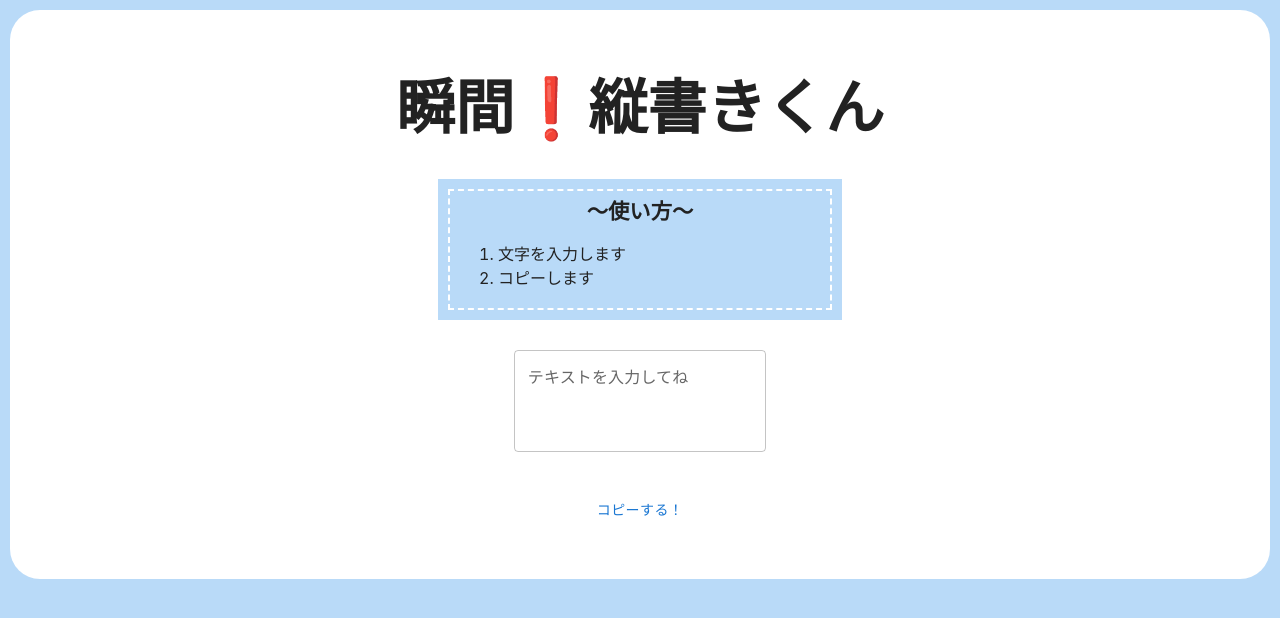
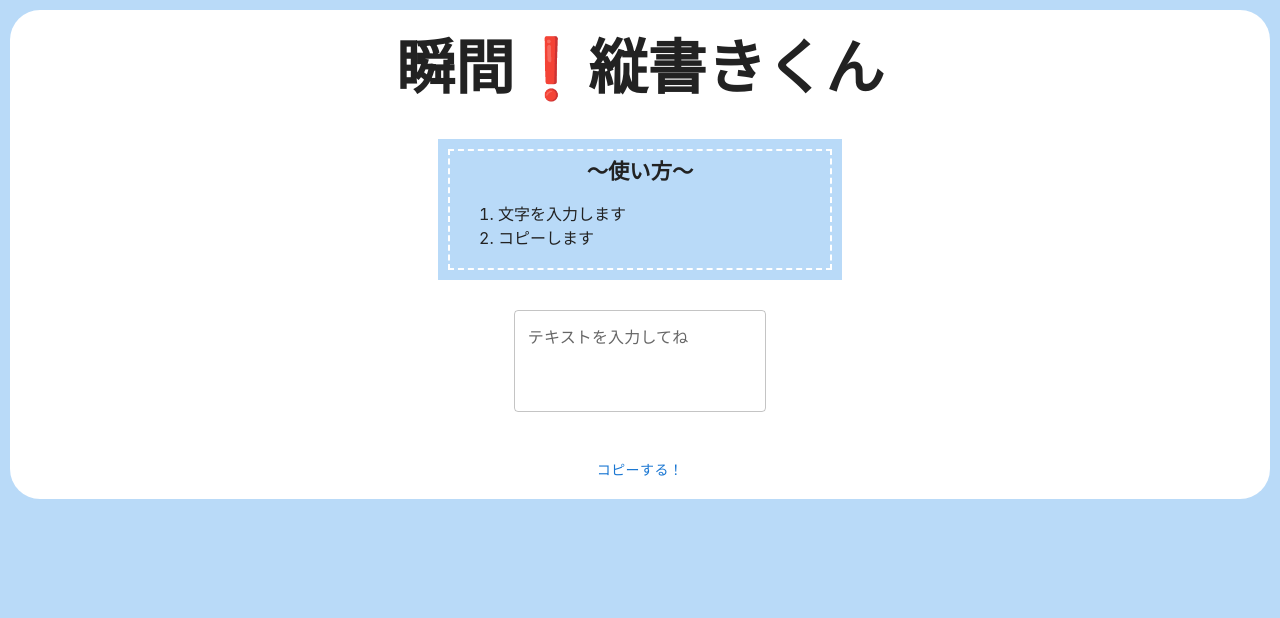
Before and after one commit to ryokun666/tategakikun, a Next.js app: page / in a window 1280 px wide. Shown: the top 618 px of the page. Built offline with nearby package versions, Linux system fonts and the light colour scheme; a web font is replaced by a local one.

Commit message:
marginの調整とか

```diff
--- a/src/styles/Home.module.css
+++ b/src/styles/Home.module.css
@@ -1,10 +1,9 @@
 .main {
-  font-size: 24px;
   width: 100vw;
   /* outline: dashed 1px black; */
   /* 準備 */
   position: relative;
-  min-height: 97vh;
+  min-height: auto;
   overflow: hidden;
   text-align: center;
   list-style-type: none;
@@ -14,7 +13,7 @@
 
 .wrapper {
   margin: 10px;
-  padding: 50px 0;
+  padding: 10px 0;
   background-color: #fff;
   border-radius: 30px;
   font-size: 1rem;
```
Also changed, not shown: 1 other file (tests, documents, lock files or other folders).
